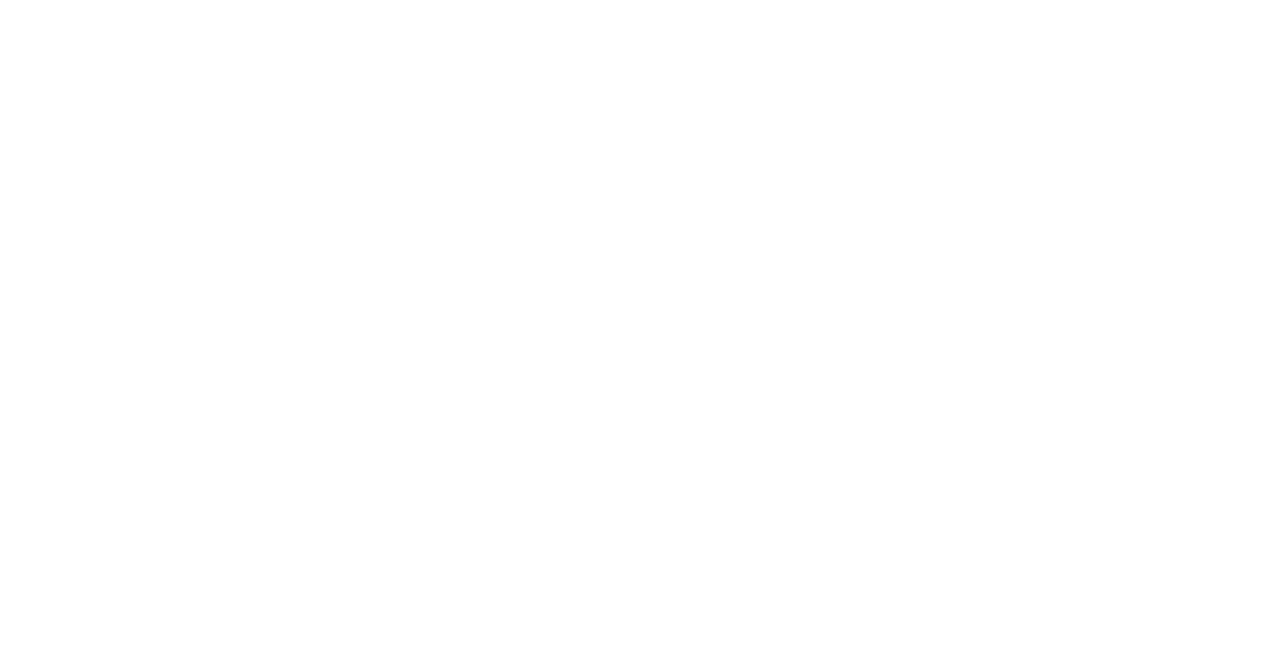
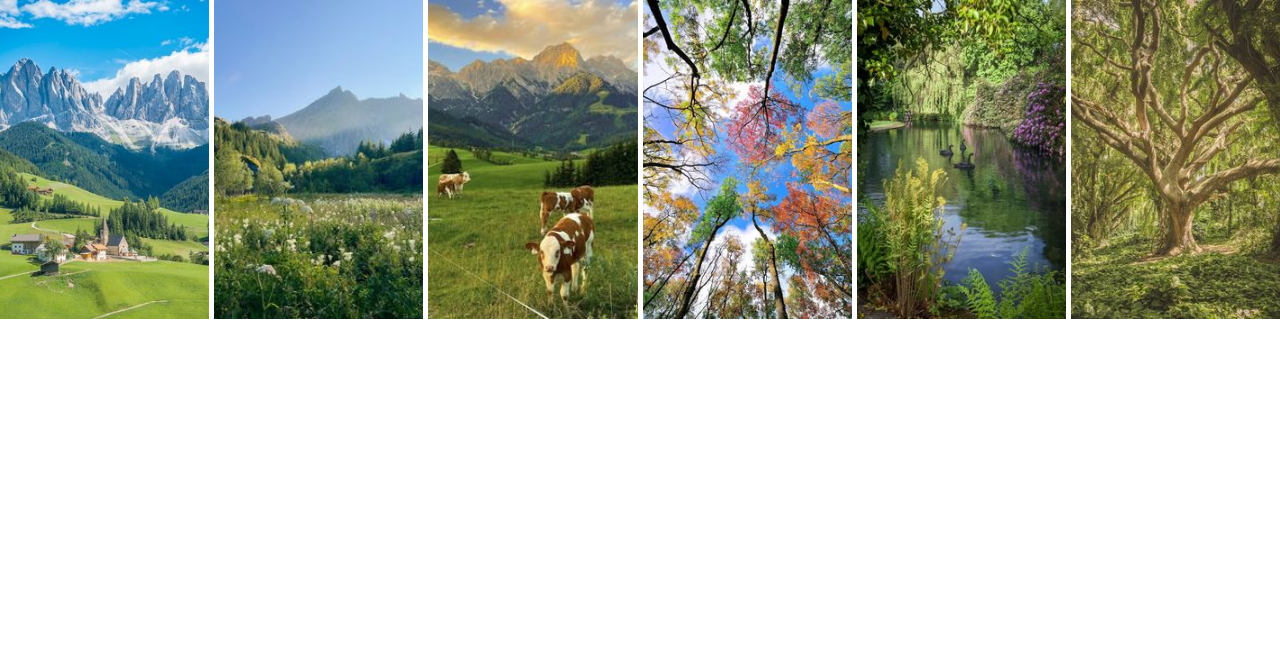
Before and after one commit to Hellunar/week7hw3, a plain HTML site: page index.html in a window 1280 px wide. Drawn offline with nearby package versions, Linux system fonts and the light colour scheme.

Commit message:
add styles

```diff
--- /dev/null
+++ b/assets/styles/style.css
@@ -0,0 +1,11 @@
+.container {
+  display: grid;
+  grid-gap: 5px;
+  grid-template-columns: repeat(auto-fit, minmax(100px, 1fr));
+  grid-template-rows: repeat(2, minmax(100px, 1fr));
+}
+.container > div > img {
+  width: 100%;
+  height: 100%;
+  object-fit: cover;
+}
--- a/index.html
+++ b/index.html
@@ -5,12 +5,21 @@
     <meta charset="UTF-8">
     <meta name="viewport" content="width=device-width, initial-scale=1.0">
     <title>Document</title>
-    <link rel="stylesheet" href="./styles/normalize.css" />
-    <link rel="stylesheet" href="./styles/index.css" />
+    <link rel="stylesheet" href="./assets/styles/style.css" />
+    <link rel="stylesheet" href="https://cdnjs.cloudflare.com/ajax/libs/normalize/8.0.0/normalize.min.css" />
+
 </head>
 
 <body>
+    <div class="container">
+        <div><img src="./assets/img/pic1.jpg"></div>
+        <div><img src="./assets/img/pic2.jpg"></div>
+        <div><img src="./assets/img/pic3.jpg"></div>
+        <div><img src="./assets/img/pic4.jpg"></div>
+        <div><img src="./assets/img/pic5.jpg"></div>
+        <div><img src="./assets/img/pic6.jpg"></div>
 
+    </div>
 </body>
 
 </html>
```
Also changed, not shown: assets/img/pic1.jpg (added), assets/img/pic2.jpg (added), assets/img/pic3.jpg (added), assets/img/pic4.jpg (added), assets/img/pic5.jpg (added), assets/img/pic6.jpg (added), styles/index.css (deleted), styles/normalize.css (deleted).
